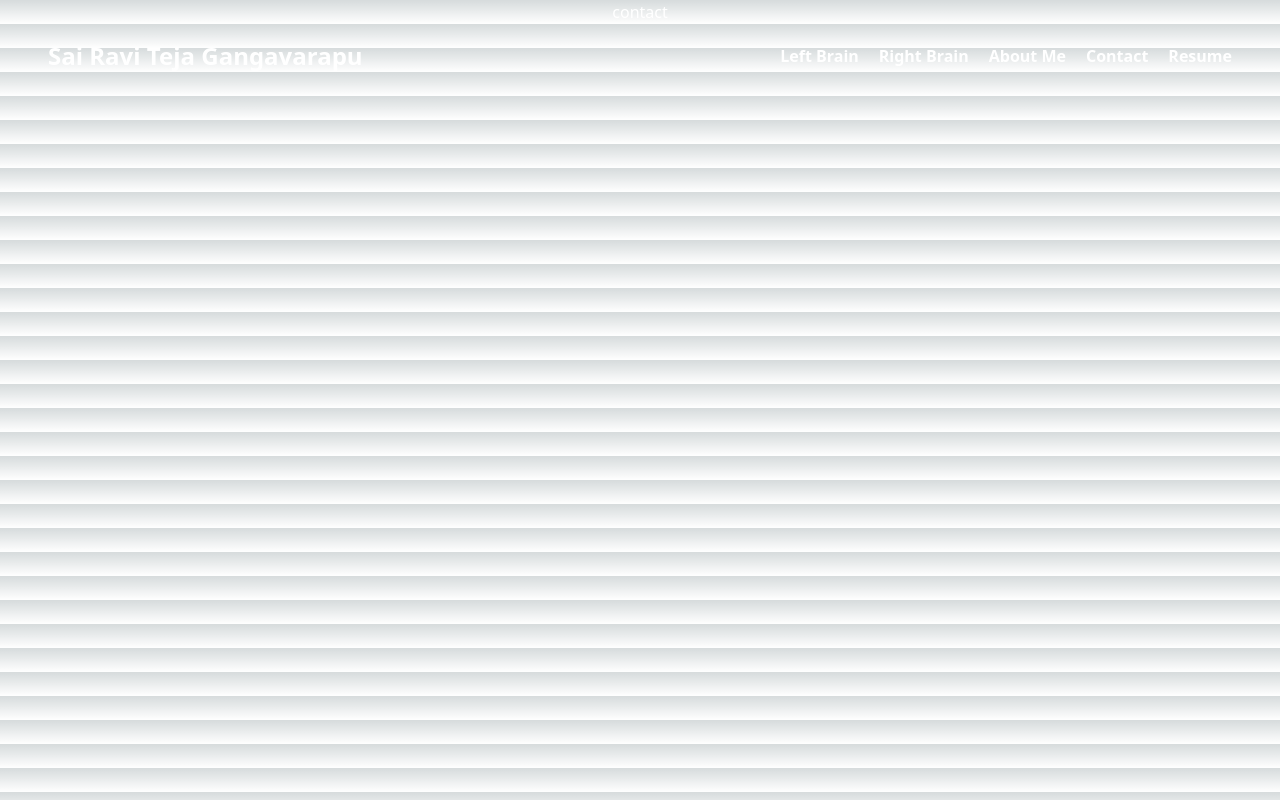
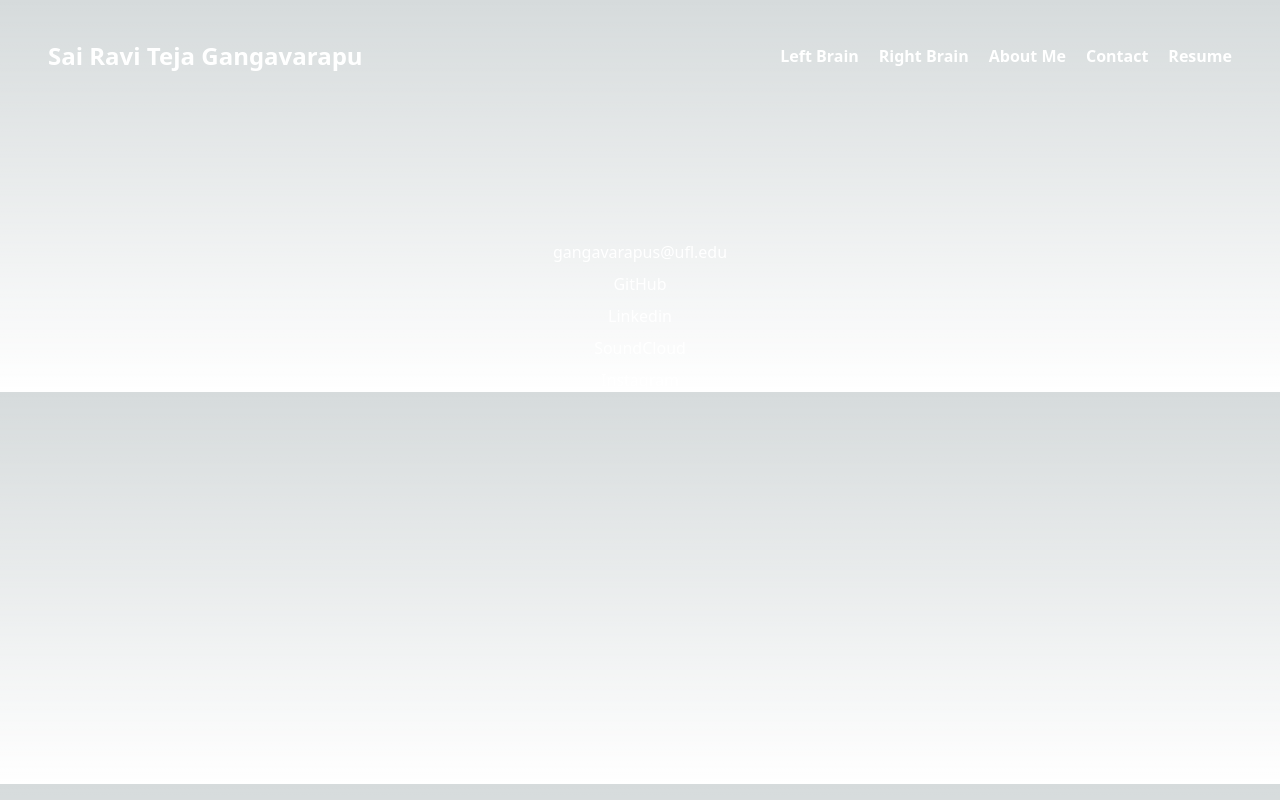
Before and after one commit to FloareDor/Portfolio-Site, a Next.js app: page /contact in a window 1280 px wide. Built offline with nearby package versions, Linux system fonts and the light colour scheme.

Commit message:
feat: added a basic contact page

```diff
--- a/src/components/3d/smallModel.tsx
+++ b/src/components/3d/smallModel.tsx
@@ -5,7 +5,7 @@ import { Mesh } from 'three';
 
 export default function SmallModel() {
   const mesh = useRef<Mesh>(null);
-  const { nodes } = useGLTF("/donut.glb");
+  const { nodes } = useGLTF("/donut2.glb");
   const { viewport } = useThree();
   const [isRotating, setIsRotating] = useState(true);
   const [mousePosition, setMousePosition] = useState({ x: 0, y: 0 });
--- a/src/pages/contact/index.tsx
+++ b/src/pages/contact/index.tsx
@@ -1,11 +1,18 @@
+import Link from "next/link";
 import Navbar from "@/components/navbar/navbar";
 const contact = () => {
 	return (
 		<div>
 			<div className="flex flex-col">
 				<Navbar />
-				<div className="flex flex-col items-center">
-					<span className="text-white">contact</span>
+				<div className="flex flex-col items-center gap-2 pt-28 lg:pt-60 md:pt-60 sm:pt-60">
+					<span className="text-white">gangavarapus@ufl.edu</span>
+					<Link href={"https://github.com/FloareDor"}><span className="text-white">GitHub</span></Link>
+					<Link href={"https://www.linkedin.com/in/sai-ravi-teja-gangavarapu/"}><span className="text-white">Linkedin</span></Link>
+					<Link href={"https://soundcloud.com/raven-714331711"}><span className="text-white">SoundCloud</span></Link>
+					<Link href={"https://www.instagram.com/floare_dor/"}><span className="text-white">Instagram</span></Link>
+
+
 				</div>
 			</div>
 		</div>
```
